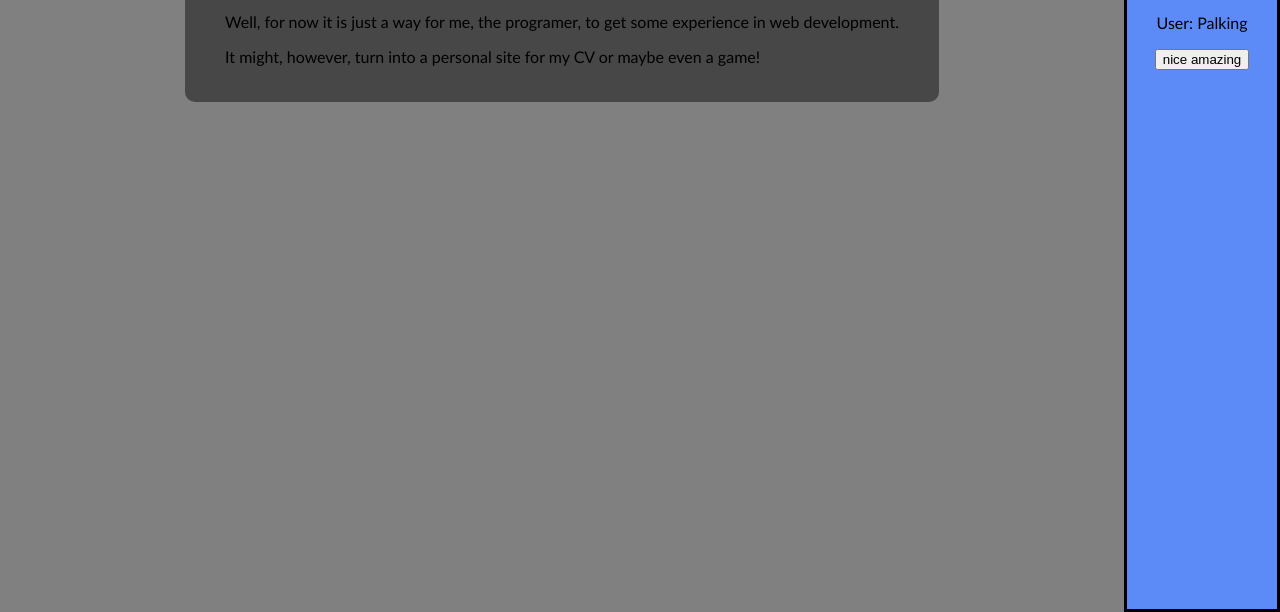
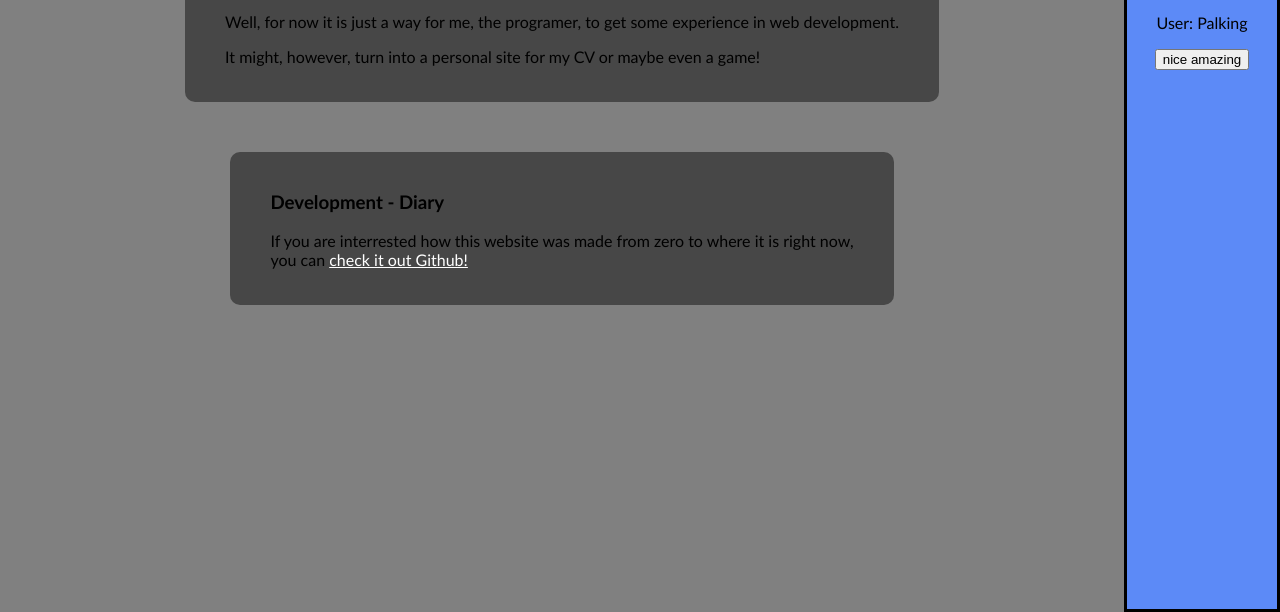
Before and after one commit to Palking/web-test, a plain HTML site: page about.html in a window 1280 px wide. Shown: the part 188-800 px from the top of the page. Drawn offline with nearby package versions, Linux system fonts and the light colour scheme.

Commit message:
added github about and rawgit link in readme

```diff
--- a/about.html
+++ b/about.html
@@ -18,6 +18,11 @@
                     <p>Well, for now it is just a way for me, the programer, to get some experience in web development.</p>
                     <p>It might, however, turn into a personal site for my CV or maybe even a game! </p>
                 </div>
+                <div class="textContainer">
+                    <h3>Development - Diary</h3>
+                    <p>If you are interrested how this website was made from zero to where it is right now, <br>
+                        you can <a href="https://github.com/Palking/web-test"> check it out Github! </a>
+                </div>
             </div>
             <div id="SideBar"></div>
         </div>
--- a/stylesheet.css
+++ b/stylesheet.css
@@ -43,6 +43,11 @@ MAINPAGE RELATED
     padding: 20px 40px 20px 40px;
     background-color: #474747;
     border-radius: 10px;
+    margin-bottom: 50px;
+}
+
+#MainDiv .textContainer a{
+    color: white;
 }
 /*
 #######################
```
Also changed, not shown: 1 other file.
